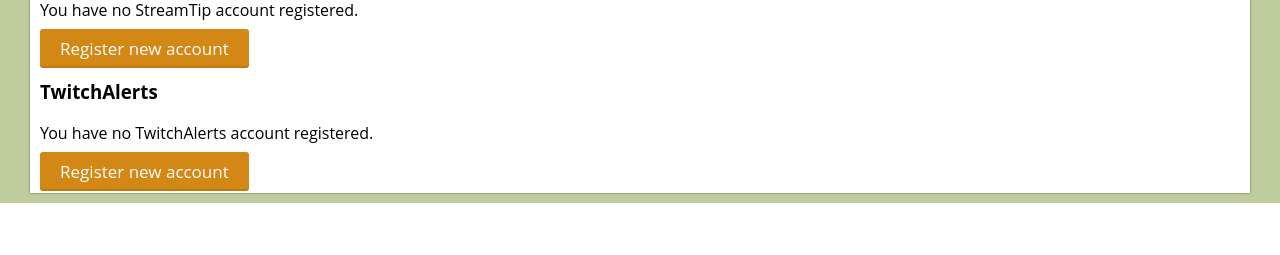
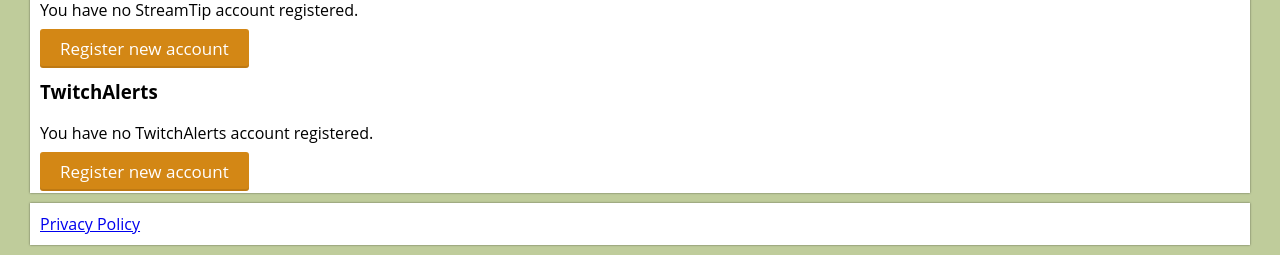
Before and after one commit to google/mirandum, a Django app: page /accounts/ in a window 1280 px wide. Shown: the part 631-886 px from the top of the page. Before the commit the page ends 834 px from the top, so only its background shows below. Run offline with Django 3.2, Linux system fonts and the light colour scheme; the visitor is signed in with stand-in values (Sample User, id 1); data that the repository does not hold is empty; parts of the project's set-up code (start-up, migrations or seed data) failed here and were passed over.

Commit message:
Add contact information page, and link to privacy policy.

```diff
--- a/alerts/alerts/urls.py
+++ b/alerts/alerts/urls.py
@@ -20,6 +20,7 @@
     # url(r'^$', 'alerts.views.home', name='home'),
     url(r'^$', 'main.views.home', name='home'),
     url(r'^home/$', 'main.views.home', name='home_quiet'),
+    url(r'^contact/$', 'main.views.contact', name='contact'),
     url(r'^accounts/profile/$', 'main.views.home_redirect', name='home_redirect'),
     url(r'^delete_updater/(?P<id>[0-9]+)$', 'main.views.delete_updater', name='delete_updater'),
     # url(r'^blog/', include('blog.urls')),
--- a/alerts/main/templates/base.html
+++ b/alerts/main/templates/base.html
@@ -80,6 +80,10 @@
 width: 1200px; min-height: 500px; background: none repeat scroll 0% 0% rgb(255, 255, 255); margin: 10px auto; position: relative; box-shadow: 0px 0px 2px rgba(0, 0, 0, 0.5);
 padding: 10px;
 }
+#footer {
+width: 1200px; background: none repeat scroll 0% 0% rgb(255, 255, 255); margin: 10px auto; position: relative; box-shadow: 0px 0px 2px rgba(0, 0, 0, 0.5);
+padding: 10px;
+}
 </style>
 <title>{% block title %}Livestream Alerts{% endblock %}</title>
 </head>
@@ -106,5 +110,8 @@
 {% block content %}
 {% endblock %}
 </div>
+<div id="footer" style="background-color: white;">
+<a href="/static/privacy.html">Privacy Policy</a>
+</div>
 </body>
 </html>
--- /dev/null
+++ b/alerts/main/templates/contact.html
@@ -0,0 +1,5 @@
+{% extends "base.html" %}
+{% block content %}
+<h2>Contact</h2>
+To contact us, please e-mail <a href="mailto:admin@livestreamalerts.com">admin@livestreamalerts.com</a>.
+{% endblock %}
--- a/alerts/main/views.py
+++ b/alerts/main/views.py
@@ -91,6 +91,9 @@
 
 def recent_popup(request):
     return render(request, "recent_popup.html")
+
+def contact(request):
+    return render(request, "contact.html")
 
 def alert_api(request):
     key = request.GET['key']
```
